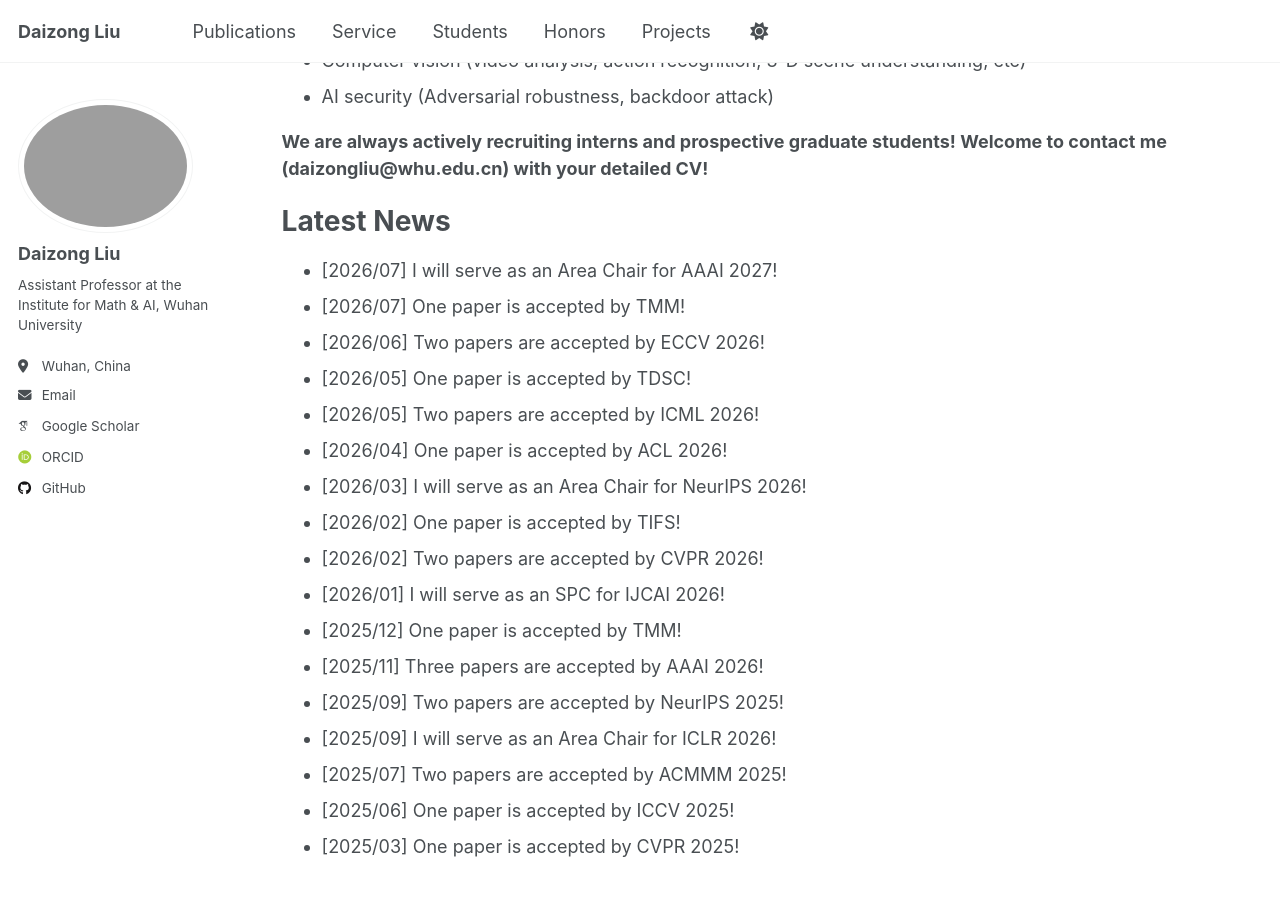
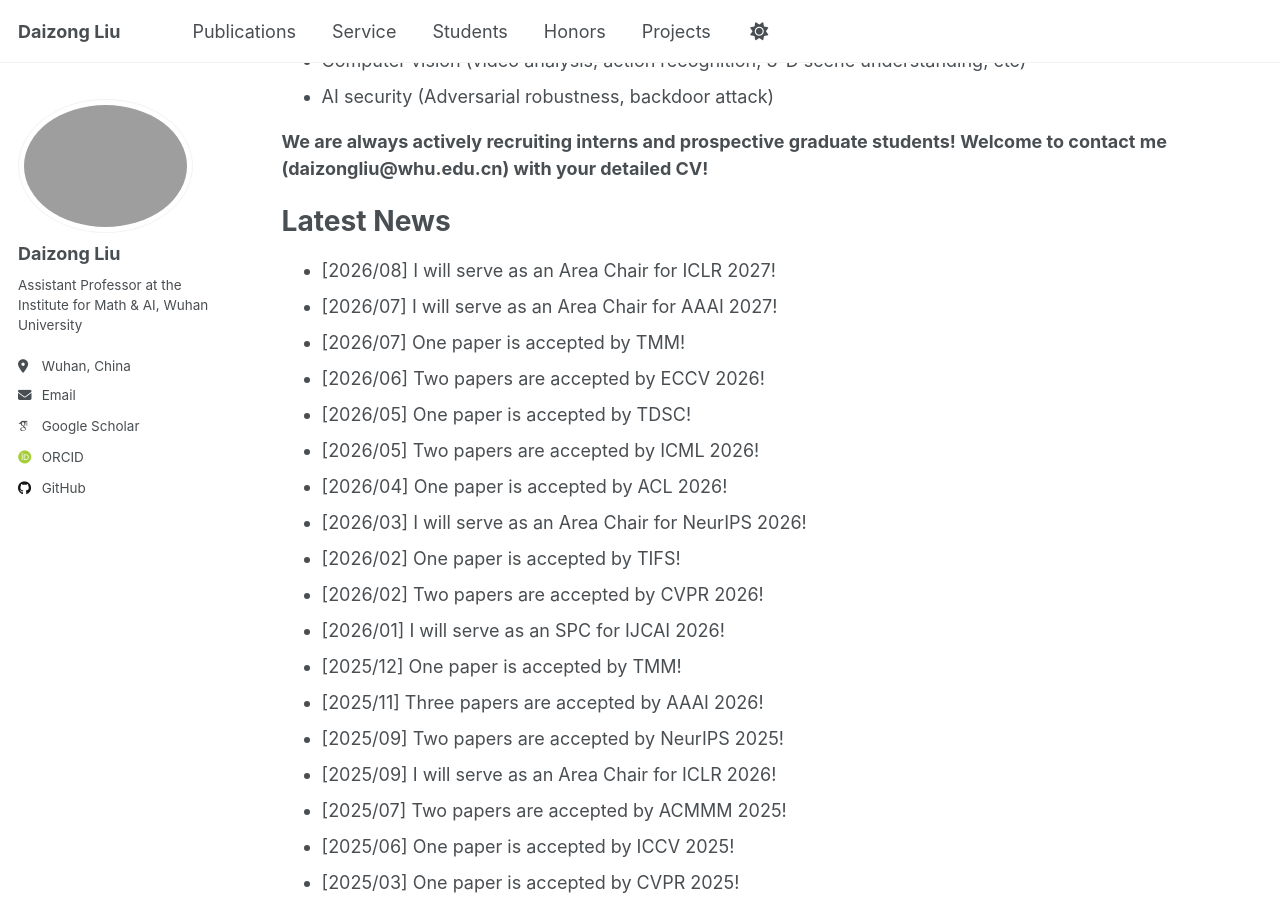
Before and after one commit to liudaizong/liudaizong.github.io, a Jekyll site: the page built from _pages/about.md, in a window 1280 px wide and 900 px high, scrolled down 424 px. Built offline with Jekyll 4.4.1, drawn with Linux system fonts in a browser that asks for light colours; some web fonts are replaced.

Commit message:
Update about.md

```diff
--- a/_pages/about.md
+++ b/_pages/about.md
@@ -20,6 +20,7 @@ My broad research interests include Multimodal Reasoning, 3D Point Cloud Percept
 
 Latest News
 ======
+* [2026/08] I will serve as an Area Chair for ICLR 2027!
 * [2026/07] I will serve as an Area Chair for AAAI 2027!
 * [2026/07] One paper is accepted by TMM!
 * [2026/06] Two papers are accepted by ECCV 2026!
```
